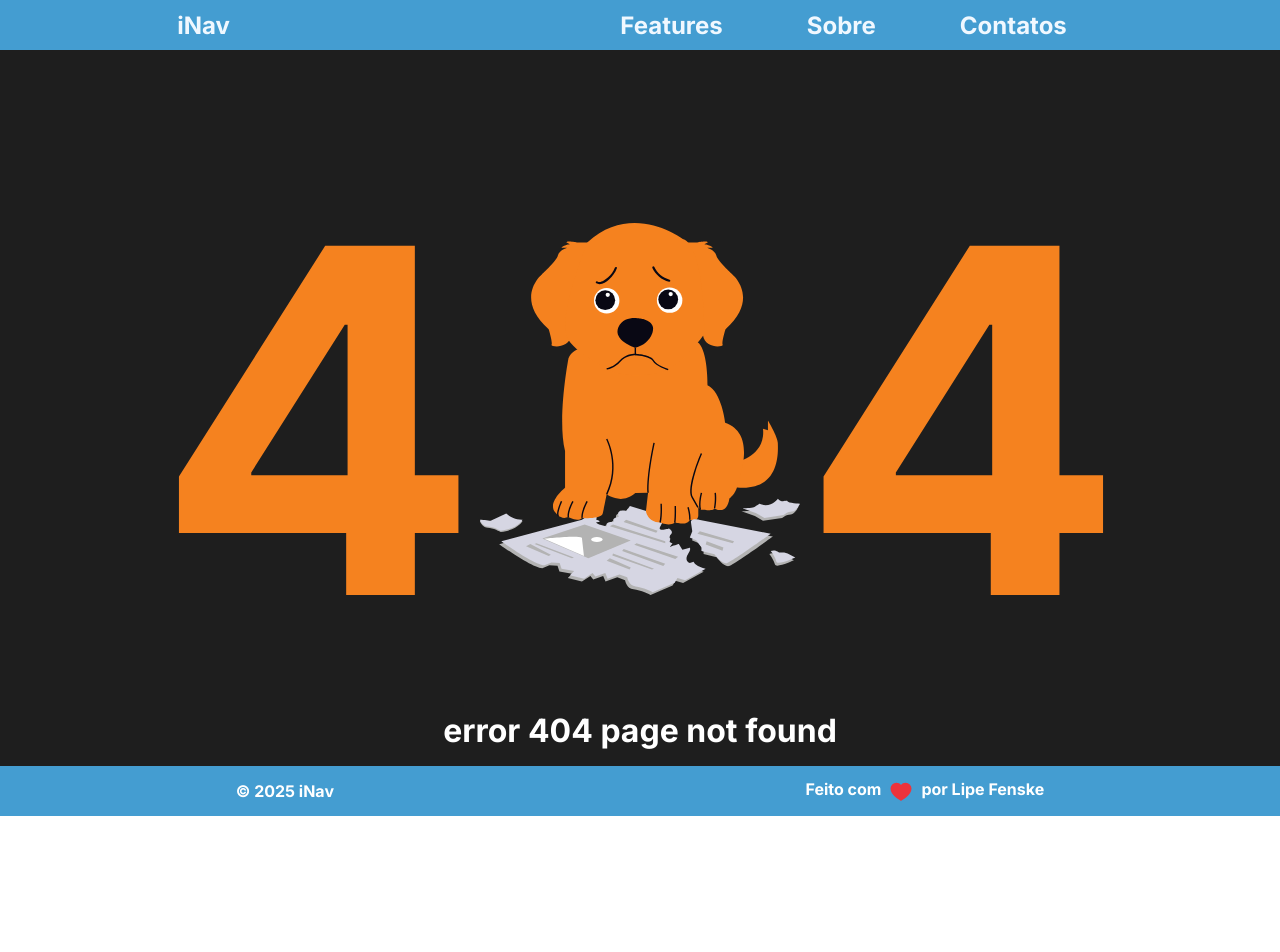
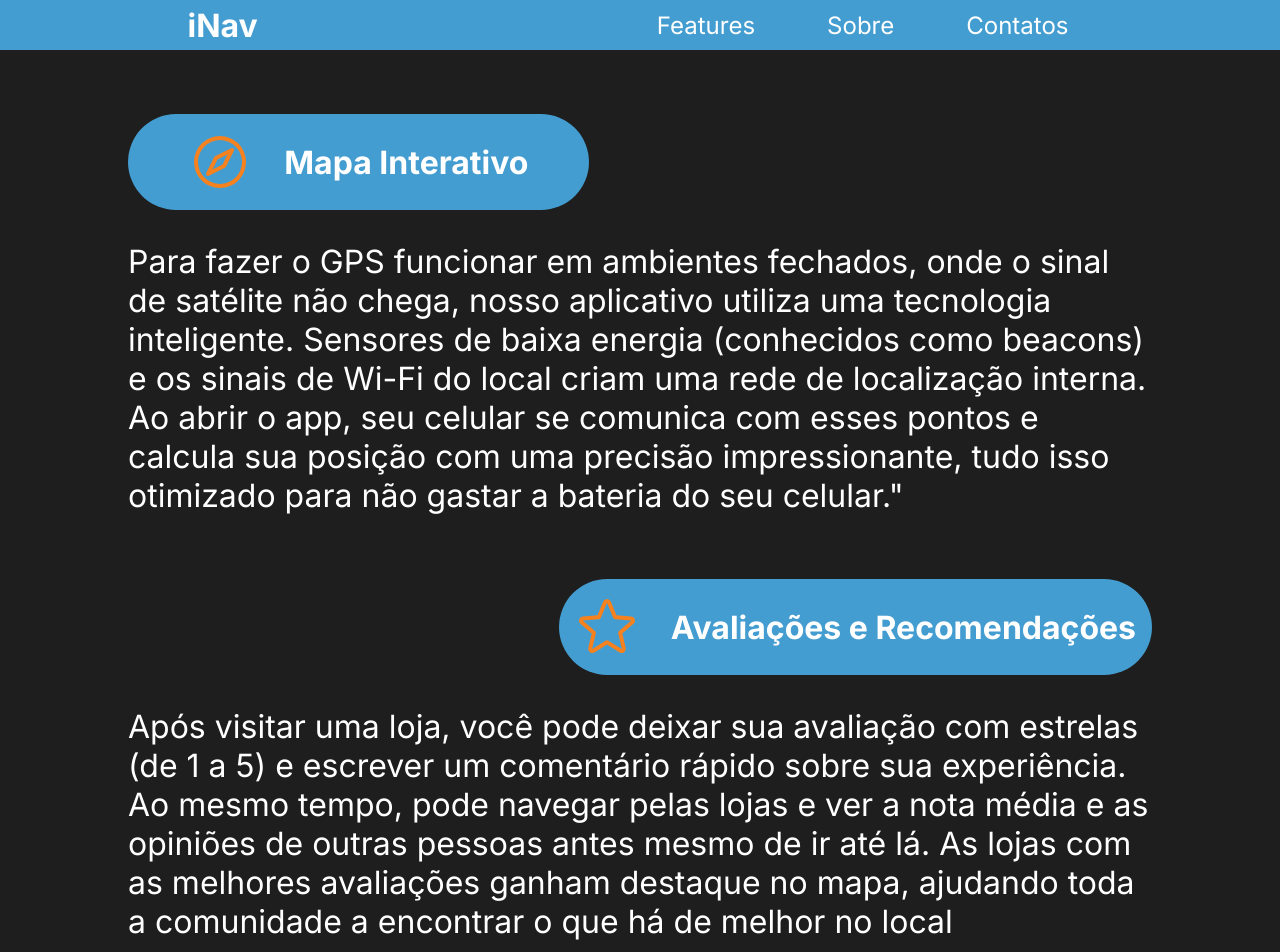
Before and after one commit to Lipefsk05/iNav, a React (Vite) app: page /features in a window 1280 px wide. Before the commit this address had no page. Shown: the top 952 px of the page. Before the commit the page ends 816 px from the top, so only its background shows below. Built offline with nearby package versions, Linux system fonts and the light colour scheme.

Commit message:
pagina sobre o projeto

```diff
--- a/src/components/container/Container.module.css
+++ b/src/components/container/Container.module.css
@@ -6,7 +6,6 @@
     flex-direction: column;
     align-items: center;
 
-    padding-block: 1rem;
     gap: 1rem;
 
 }
--- a/src/components/header/Header.module.css
+++ b/src/components/header/Header.module.css
@@ -10,11 +10,15 @@
 }
 
 .header a{
-    font-size: 1.5rem;
-    font-weight: bold;
     text-decoration: none;
     color: aliceblue;
     padding-right: 1.5em;
+}
+
+.header span{
+    font-weight: bold;
+    color: var(--white);
+    font-size: 2rem;
 }
 
 nav{
@@ -22,3 +26,8 @@ nav{
     justify-content: center;
     gap: 3rem;
 }
+
+.pages span{
+    font-size: 1.5rem;
+    font-weight: normal;
+}
--- a/src/components/header/index.jsx
+++ b/src/components/header/index.jsx
@@ -1,15 +1,16 @@
 import { Link } from 'react-router-dom'
 import styles from './Header.module.css'
+import CompassLogo from '../../assets/img/compassLogo.svg'
 
 function Header() {
     return (
         <header className={styles.header}>
-            <Link to="/">iNav</Link>
+            <Link to="/"><span>iNav</span></Link>
 
-            <nav>
-                <Link to="/features">Features</Link>
-                <Link to="/sobre">Sobre</Link>
-                <Link to="/contatos">Contatos</Link>
+            <nav className={styles.pages}>
+                <Link to="/features"><span>Features</span></Link>
+                <Link to="/sobre"><span>Sobre</span></Link>
+                <Link to="/contatos"><span>Contatos</span></Link>
             </nav>
         </header>
     )
--- /dev/null
+++ b/src/components/title_section/TitleSection.module.css
@@ -0,0 +1,18 @@
+.title_section{
+    min-width: 45%;
+    background-color: var(--softBlue);
+    border-radius: 100px;
+    padding: 1rem;
+    display: flex;
+    justify-content: center;
+    align-items: center;
+}
+
+.title_section h2{
+    color: var(--white);
+    font-size: 2rem;
+}
+
+.title_section img{
+    width: 4rem;
+}
--- /dev/null
+++ b/src/components/title_section/index.jsx
@@ -0,0 +1,13 @@
+import styles from './TitleSection.module.css'
+
+
+function TitleSection({ icon, title}) {
+    return (
+        <div className={styles.title_section}>
+                <img src={icon} alt="" />
+                <h2>{title}</h2>
+        </div>
+    )
+}
+
+export default TitleSection
--- /dev/null
+++ b/src/pages/contatos/index.jsx
@@ -0,0 +1,7 @@
+function Contatos(){
+    return(
+        <></>
+    )
+}
+
+export default Contatos
--- /dev/null
+++ b/src/pages/features/Features.module.css
@@ -0,0 +1,47 @@
+.features {
+    margin-top: 4rem;
+    width: 80%;
+    display: flex;
+    flex-direction: column;
+    gap: 4rem;
+    margin-bottom: 4rem;
+}
+
+.features article {
+    width: 100%;
+    display: flex;
+    flex-direction: column;
+    gap: 2rem;
+}
+
+.features p {
+    color: var(--white);
+    font-size: 2rem;
+    text-align: start;
+}
+
+.feature1,
+.feature3 {
+    align-items: flex-start;
+    text-align: left;
+}
+
+
+.feature1 p,
+.feature3 p {
+    align-items: flex-start;
+    text-align: left;
+}
+
+.feature2,
+.feature4 {
+    align-items: flex-end;
+    text-align: right;
+}
+
+
+.feature2 p,
+.feature4 p {
+    align-items: fl ex-start;
+    text-align: lef t;
+}
--- /dev/null
+++ b/src/pages/features/index.jsx
@@ -0,0 +1,61 @@
+// STYLES
+import styles from './Features.module.css'
+
+// ICONS
+import Compass from '../../assets/img/compass.svg'
+import Lupe from '../../assets/img/lupe.svg'
+import Path from '../../assets/img/path.svg'
+import Star from '../../assets/img/star.svg'
+
+// COMPONENTS
+import TitleSection from '../../components/title_section'
+
+function Features() {
+    return (
+        <section className={styles.features}>
+            <article className={styles.feature1}>
+
+                <TitleSection icon={Compass} title={'Mapa Interativo'}/>
+
+                <p>Para fazer o GPS funcionar em ambientes fechados, onde o sinal de
+                satélite não chega, nosso aplicativo utiliza uma tecnologia inteligente.
+                Sensores de baixa energia (conhecidos como beacons) e os sinais de
+                Wi-Fi do local criam uma rede de localização interna. Ao abrir o app, seu
+                celular se comunica com esses pontos e calcula sua posição com uma
+                precisão impressionante, tudo isso otimizado para não gastar a bateria
+                do seu celular."</p>
+            </article>
+
+            <article className={styles.feature2}>
+                <TitleSection icon={Star} title={'Avaliações e Recomendações'}/>
+                <p>Após visitar uma loja, você pode deixar sua avaliação com estrelas (de 1
+                a 5) e escrever um comentário rápido sobre sua experiência. Ao mesmo
+                tempo, pode navegar pelas lojas e ver a nota média e as opiniões de
+                outras pessoas antes mesmo de ir até lá. As lojas com as melhores
+                avaliações ganham destaque no mapa, ajudando toda a comunidade a
+                encontrar o que há de melhor no local</p>
+            </article>
+
+            <article className={styles.feature3}>
+                <TitleSection icon={Path} title={'Navegação Guiada'}/>
+                <p>É tão fácil quanto usar o GPS do seu carro. 1. Escolha seu destino:
+                Busque pela loja ou ponto de interesse no aplicativo. 2. Toque em 'Iniciar
+                Rota': O aplicativo irá calcular instantaneamente o melhor caminho. 3.
+                Siga a linha: Uma linha azul vibrante aparecerá no mapa, guiando seu
+                trajeto em tempo real. Seu ponto de localização se move junto com
+                você, para que saiba sempre se está indo na direção certa.</p>
+            </article>
+
+            <article className={styles.feature4}>
+                <TitleSection icon={Lupe} title={'Busca Inteligente'}/>
+                <p>Nossa barra de busca é o seu ponto de partida. Basta tocar nela e
+                começar a escrever. Enquanto você digita, sugestões de lojas, produtos
+                e categorias aparecerão para facilitar sua vida. Ao encontrar o que
+                    procura, um simples toque revela a localização da loja no mapa e a opção
+                        de traçar uma rota guiada até ela.</p>
+            </article>
+        </section>
+    )
+}
+
+export default Features
--- a/src/pages/home/Home.module.css
+++ b/src/pages/home/Home.module.css
@@ -1,39 +1,40 @@
 /* HERO SECTION */
 
-.banner{
+.banner {
     width: 100%;
     display: flex;
     justify-content: space-around;
     align-items: center;
-    margin-top: 1.5rem;
+    margin-top: 3rem;
 }
 
-.bannetText{
+.bannetText {
     display: flex;
     flex-direction: column;
     gap: 1rem;
 }
 
-.banner h1{
+.banner h1 {
     color: var(--white);
     font-size: 5rem;
 }
 
-main span{
+main span {
     color: var(--orange);
 }
 
-.banner p{
-    font-size: 1.125rem;
+.banner p {
+    font-size: 1.5em;
     color: var(--white);
 }
-.banner img{
+
+.banner img {
     width: 40%;
 }
 
 /* LITTLE BUTTONS */
 
-.little_buttons{
+.little_buttons {
     width: 100%;
     display: flex;
     justify-content: space-evenly;
@@ -42,7 +43,7 @@ main span{
 
 /* PROBLEM */
 
-.problem{
+.problem {
     color: var(--white);
 
     width: 100%;
@@ -53,30 +54,31 @@ main span{
     margin-top: 10rem;
 }
 
-.problem img{
+.problem img {
     width: 30%;
 }
 
-.problem h2{
+.problem h2 {
     font-size: 5rem;
 }
 
-.problem P{
+.problem P {
     font-size: 2rem;
 }
 
 /* FEATURES */
 
 .features {
-  display: grid;
-  grid-template-columns: repeat(2, 1fr);
-  gap: 5rem;
-  padding: 20px;
-  justify-items: center;
+    margin-top: 10rem;
+    display: grid;
+    grid-template-columns: repeat(2, 1fr);
+    gap: 5rem;
+    padding: 20px;
+    justify-items: center;
 }
 
 /* USER FLOW */
-.user_flow{
+.user_flow {
     margin-top: 10rem;
     width: 100%;
     display: flex;
@@ -85,27 +87,28 @@ main span{
     margin-bottom: 5rem;
 }
 
-.user_flow article, div{
+.user_flow article,
+div {
     display: flex;
     align-items: center;
     gap: 2rem;
 }
 
-.user_flow article{
+.user_flow article {
     gap: 10rem;
 }
 
-.user_flow img{
+.user_flow img {
     width: 30%;
 }
 
-.user_flow span{
+.user_flow span {
     color: var(--softBlue);
     font-size: 10rem;
     font-weight: bold;
 }
 
-.user_flow p{
+.user_flow p {
     color: var(--white);
     font-size: 2rem;
 
--- /dev/null
+++ b/src/pages/sobre/index.jsx
@@ -0,0 +1,7 @@
+function Sobre(){
+    return(
+        <></>
+    )
+}
+
+export default Sobre
--- a/src/routes.jsx
+++ b/src/routes.jsx
@@ -1,6 +1,9 @@
 import { BrowserRouter, Routes, Route } from "react-router-dom";
+import Base from "./pages/base";
 import Home from "./pages/home";
-import Base from "./pages/base";
+import Features from "./pages/features";
+import Sobre from "./pages/sobre";
+import Contatos from "./pages/contatos";
 import PageNotFound from "./pages/pagenotfound";
 
 function AppRoutes() {
@@ -9,6 +12,9 @@ function AppRoutes() {
             <Routes>
                 <Route path='/' element={ <Base /> }>
                     <Route index element={<Home />} />
+                    <Route path="/features" element={<Features />} />
+                    <Route path="/sobre" element={<Sobre />} />
+                    <Route path="/contatos" element={<Contatos />} />
                     <Route path="*" element={<PageNotFound />} />
                 </Route>
             </Routes>
```
Also changed, not shown: src/assets/img/compassLogo.svg (added).
